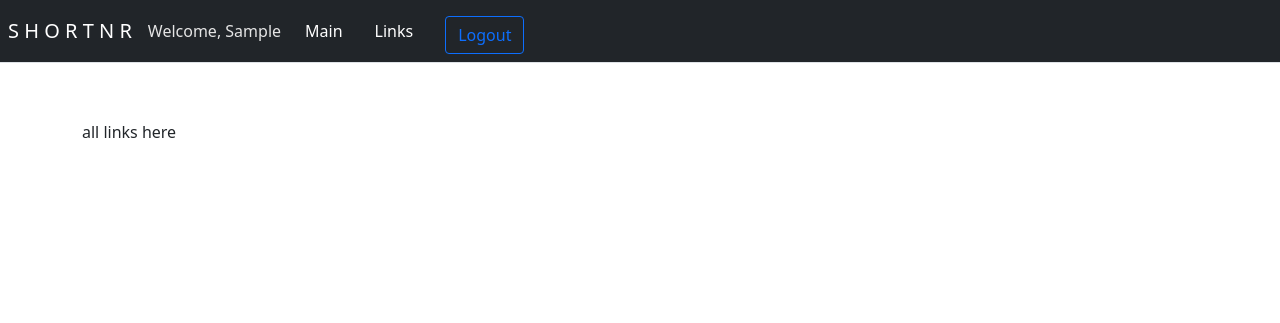
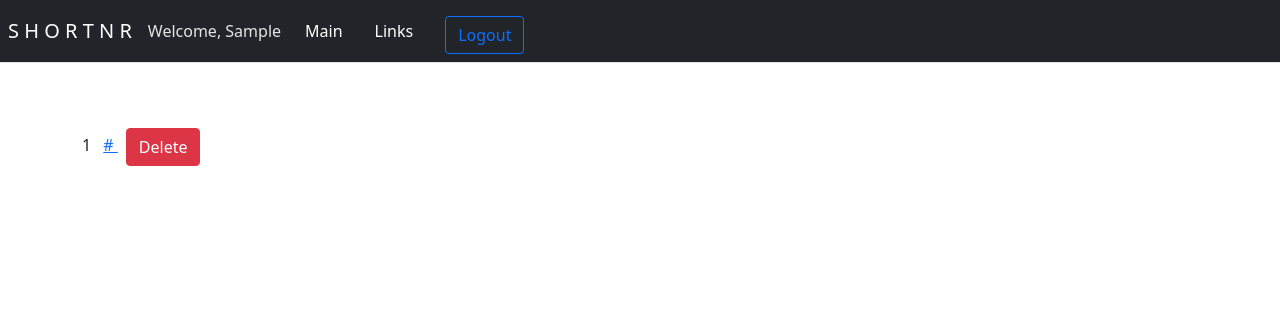
Before and after one commit to dj221ai/url-shortner, a Django app: page /links/ in a window 1280 px wide. Shown: the top 323 px of the page. Run offline with Django 4.2, Linux system fonts and the light colour scheme; a user stored in the database is signed in; tables that the repository leaves empty hold one stand-in row (values such as "Sample post").

Commit message:
data appearing on links

```diff
--- a/urlshortnerproject/shortner/templates/shortner/links.html
+++ b/urlshortnerproject/shortner/templates/shortner/links.html
@@ -1,11 +1,21 @@
-{% extends "base.html" %}
+a{% extends "base.html" %}
 
 {% block content %}
     <div class="container">
         <div class="row">
-            <div class="col-md-5">
-                all links here
-            </div>
+            {% for data in datas  %}
+            <tr>
+                <div class="col-md-12 col-6">
+                        <td>{{ forloop.counter }}</td>
+                        <td>
+                            <a href="#" class=" mx-2 my-3">
+                                {{data.short_url}}
+                                <button type="submit" class="btn btn-danger mx-2 my-2">Delete</button>
+                            </a>
+                        </td>
+                </div>
+            </tr>
+            {% endfor %}
         </div>
     </div>
 {% endblock  %}
--- a/urlshortnerproject/shortner/views.py
+++ b/urlshortnerproject/shortner/views.py
@@ -1,10 +1,8 @@
+import json
+import pyshorteners
+from .models import ShortenedURL
 from django.shortcuts import render
-from django.http import HttpResponse, JsonResponse
 from .forms import ShortenedURLForm
-from .models import ShortenedURL
-import string, secrets
-import pyshorteners
-from django.contrib.auth.models import User
 
 # Create your views here.
 def index(request):
@@ -32,9 +30,9 @@
 
 
 def links(request):
-    queryset=ShortenedURL.objects.filter(user=request.user)
-    print("queryset ---->>> ", queryset)
-
-    # print(user, request.user)
-
-    return render(request, 'shortner/links.html')
+    url_data = ShortenedURL.objects.filter(user=request.user)
+    url_data = list(url_data)
+    context = {
+        'datas': url_data
+    }
+    return render(request, 'shortner/links.html', context)
```
